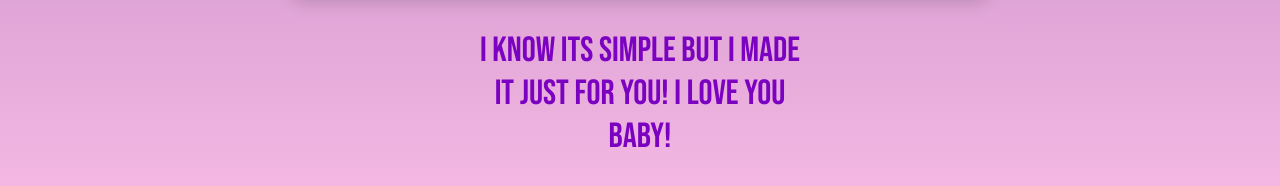
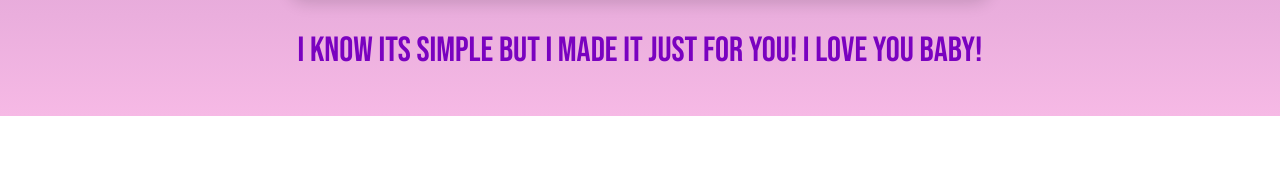
Before and after one commit to Deyy-code/ForAngela, a plain HTML site: page page2.html in a window 1280 px wide. Shown: the part 860-1046 px from the top of the page. After the commit the page ends 976 px from the top, so only its background shows below. Drawn offline with Linux system fonts and the light colour scheme.

Commit message:
Update page2.html

```diff
--- a/page2.html
+++ b/page2.html
@@ -83,7 +83,7 @@
         <span>&#x25BC;</span>
       </div>
 
-<div class="puzzle-container">
+  <div>
   <h1>I KNOW ITS SIMPLE BUT I MADE IT JUST FOR YOU! I LOVE YOU BABY!</h1>
 
 </div>
```
